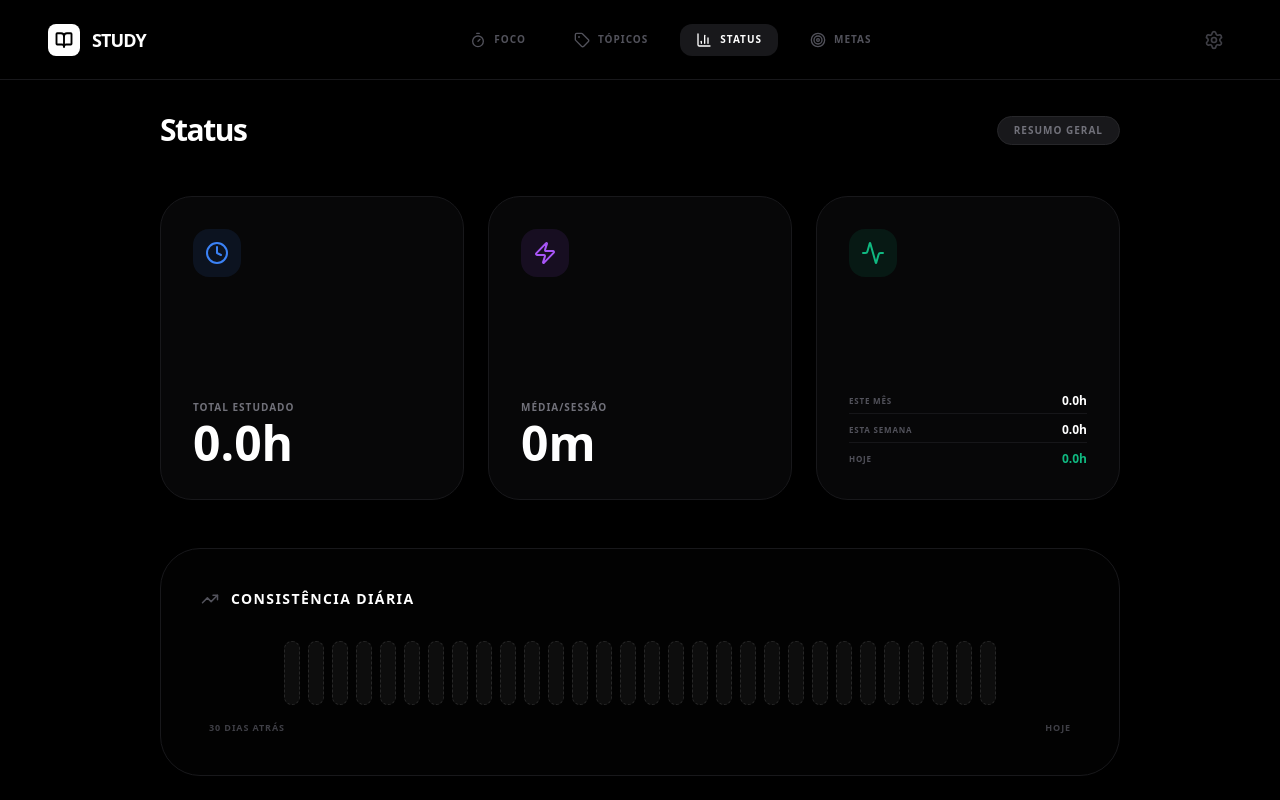
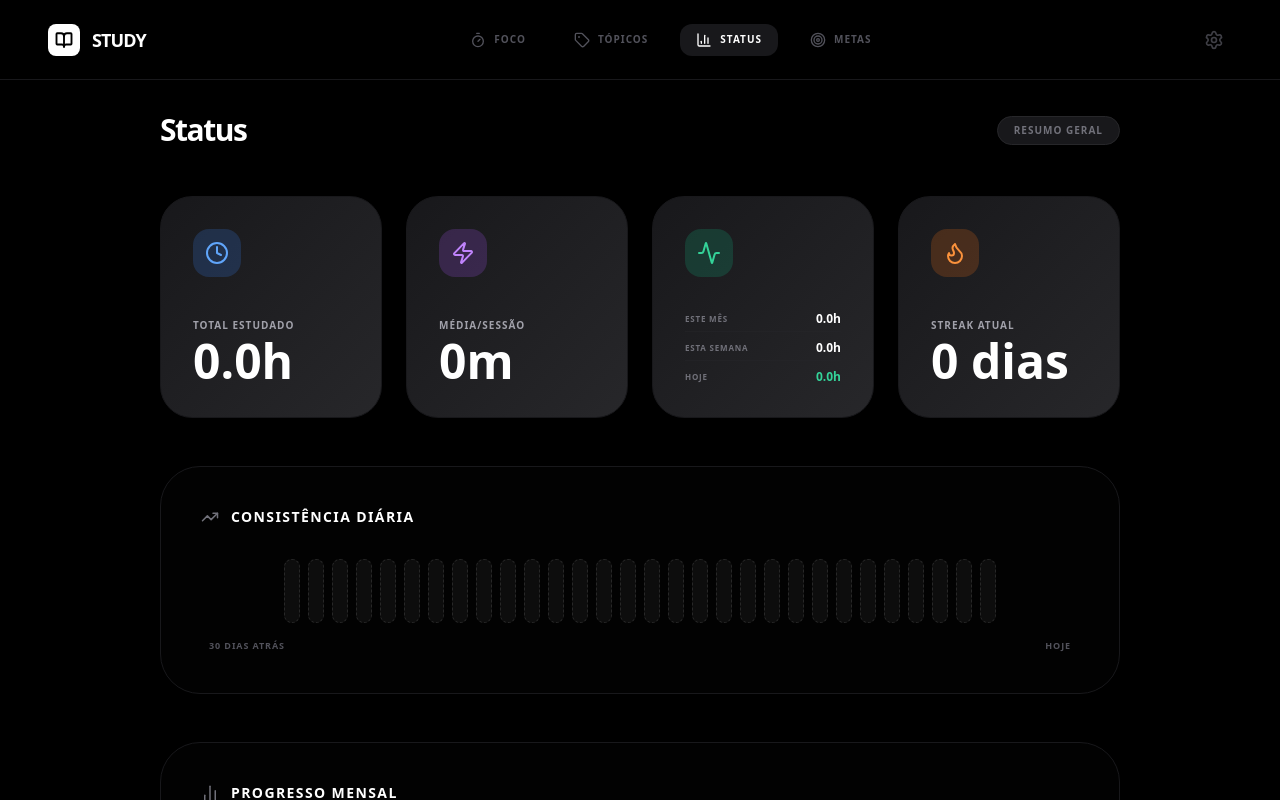
Before and after one commit to M306x/focus-study, a React (Vite) app: page / in a window 1280 px wide. Both pictures are taken after a click on the button "STATUS". Built offline with nearby package versions, Linux system fonts and the light colour scheme.

Commit message:
Update App.jsx
tentativa final

```diff
--- a/src/App.jsx
+++ b/src/App.jsx
@@ -6,7 +6,8 @@ import {
   BarChart3, Activity, CheckCircle2,
   Calendar, Award, Zap, ChevronRight,
   Palette, BellRing, Trash2, Coffee, Brain,
-  BookOpen, Download, Upload, FileJson
+  BookOpen, Download, Upload, FileJson,
+  Flame, BarChart2, ArrowUp, ArrowDown
 } from 'lucide-react';
 
 const SOUND_LIBRARY = [
@@ -25,7 +26,8 @@ export default function App() {
   const [mode, setMode] = useState('focus');
   const [selectedSound, setSelectedSound] = useState(SOUND_LIBRARY[0]);
   const [alarmDuration, setAlarmDuration] = useState(5);
-  const [infiniteAlarm, setInfiniteAlarm] = useState(false); // Novo: Opção para alarme infinito
+  const [infiniteAlarm, setInfiniteAlarm] = useState(false);
+  const [dailyGoalHours, setDailyGoalHours] = useState(7); // Novo: Meta diária em horas
 
   const [topics, setTopics] = useState([]);
   const [history, setHistory] = useState([]);
@@ -35,11 +37,11 @@ export default function App() {
   const [timeLeft, setTimeLeft] = useState(25 * 60);
   const [isRunning, setIsRunning] = useState(false);
   const [endTime, setEndTime] = useState(null);
-  const [isAlarmPlaying, setIsAlarmPlaying] = useState(false); // Novo: Estado para alarme tocando
+  const [isAlarmPlaying, setIsAlarmPlaying] = useState(false);
   const timerRef = useRef(null);
   const audioContextRef = useRef(null);
   const fileInputRef = useRef(null);
-  const alarmPlayingRef = useRef(false); // Novo: Ref para controlar loop do alarme
+  const alarmPlayingRef = useRef(false);
 
   const [modalType, setModalType] = useState(null);
   const [editingTopic, setEditingTopic] = useState(null);
@@ -54,7 +56,8 @@ export default function App() {
         if (data.topics) setTopics(data.topics);
         if (data.history) setHistory(data.history);
         if (data.alarmDuration) setAlarmDuration(data.alarmDuration);
-        if (data.infiniteAlarm) setInfiniteAlarm(data.infiniteAlarm); // Novo
+        if (data.infiniteAlarm) setInfiniteAlarm(data.infiniteAlarm);
+        if (data.dailyGoalHours) setDailyGoalHours(data.dailyGoalHours); // Novo
         if (data.selectedSoundId) {
           const sound = SOUND_LIBRARY.find(s => s.id === data.selectedSoundId);
           if (sound) setSelectedSound(sound);
@@ -71,11 +74,12 @@ export default function App() {
       topics,
       history,
       alarmDuration,
-      infiniteAlarm, // Novo
+      infiniteAlarm,
+      dailyGoalHours, // Novo
       selectedSoundId: selectedSound.id
     };
     localStorage.setItem(STORAGE_KEY, JSON.stringify(dataToSave));
-  }, [topics, history, alarmDuration, infiniteAlarm, selectedSound]);
+  }, [topics, history, alarmDuration, infiniteAlarm, dailyGoalHours, selectedSound]);
 
   // --- RESET SEMANAL AUTOMÁTICO DE weeklyMinutes ---
   useEffect(() => {
@@ -114,7 +118,8 @@ export default function App() {
       topics,
       history,
       alarmDuration,
-      infiniteAlarm, // Novo
+      infiniteAlarm,
+      dailyGoalHours, // Novo
       selectedSoundId: selectedSound.id,
       exportDate: new Date().toISOString()
     };
@@ -142,7 +147,8 @@ export default function App() {
         if (data.topics) setTopics(data.topics);
         if (data.history) setHistory(data.history);
         if (data.alarmDuration) setAlarmDuration(data.alarmDuration);
-        if (data.infiniteAlarm) setInfiniteAlarm(data.infiniteAlarm); // Novo
+        if (data.infiniteAlarm) setInfiniteAlarm(data.infiniteAlarm);
+        if (data.dailyGoalHours) setDailyGoalHours(data.dailyGoalHours); // Novo
         if (data.selectedSoundId) {
           const sound = SOUND_LIBRARY.find(s => s.id === data.selectedSoundId);
           if (sound) setSelectedSound(sound);
@@ -182,14 +188,14 @@ export default function App() {
     return () => clearInterval(timerRef.current);
   }, [isRunning, endTime]);
 
-  const playSound = (soundConfig, isInfinite = false) => {
+  const playSound = (soundConfig, duration) => { // duration pode ser number ou 'infinite'
     initAudio();
     const ctx = audioContextRef.current;
     if (!ctx) return;
 
     alarmPlayingRef.current = true;
     let startTime = ctx.currentTime;
-    const endTime = isInfinite ? Infinity : startTime + alarmDuration;
+    const endTime = duration === 'infinite' ? Infinity : startTime + duration;
 
     const playLoop = (time) => {
       if (!alarmPlayingRef.current || time >= endTime) {
@@ -221,10 +227,10 @@ export default function App() {
   const handleComplete = () => {
     setIsRunning(false);
     setIsAlarmPlaying(true);
-    playSound(selectedSound, infiniteAlarm);
+    playSound(selectedSound, infiniteAlarm ? 'infinite' : alarmDuration);
 
     if (mode === 'focus' && activeTopic) {
-      const spentMin = customTime; // Como completou, adiciona o customTime atual (que é o chunk final)
+      const spentMin = customTime;
       const today = new Date().toISOString().split('T')[0];
 
       const newTopics = topics.map(t =>
@@ -293,7 +299,7 @@ export default function App() {
         setTopics(newTopics);
         setHistory(newHistory);
       }
-      setCustomTime(Math.floor(timeLeft / 60)); // Atualiza customTime para o restante
+      setCustomTime(Math.floor(timeLeft / 60));
     }
   };
 
@@ -352,6 +358,37 @@ export default function App() {
     return days;
   }, [history]);
 
+  const currentStreak = useMemo(() => { // Novo: Cálculo de streak
+    let streak = 0;
+    const goalMins = 60; // Pelo menos 1 hora
+    for (let i = 0; i < calendarData.length; i++) {
+      if (calendarData[i].minutes >= goalMins) {
+        streak++;
+      } else {
+        break;
+      }
+    }
+    return streak;
+  }, [calendarData]);
+
+  const monthlyData = useMemo(() => { // Novo: Dados mensais para últimos 6 meses
+    const months = [];
+    const now = new Date();
+    for (let i = 5; i >= 0; i--) {
+      const monthStart = new Date(now.getFullYear(), now.getMonth() - i, 1);
+      const monthEnd = new Date(now.getFullYear(), now.getMonth() - i + 1, 0);
+      const monthStr = monthStart.toLocaleString('default', { month: 'short', year: '2-digit' });
+      const mins = history.filter(h => {
+        const hDate = new Date(h.date);
+        return hDate >= monthStart && hDate <= monthEnd;
+      }).reduce((acc, curr) => acc + curr.minutes, 0);
+      months.push({ month: monthStr, hours: (mins / 60).toFixed(1) });
+    }
+    return months;
+  }, [history]);
+
+  const maxMonthlyHours = Math.max(...monthlyData.map(m => m.hours), 1);
+
   return (
     <div className={`flex flex-col h-screen transition-colors duration-1000 ${mode === 'break' ? 'bg-zinc-950' : 'bg-black'} text-zinc-400 font-sans overflow-hidden`} onClick={initAudio}>
       <style>{`
@@ -370,6 +407,12 @@ export default function App() {
           position: absolute;
           animation: float 3s infinite linear;
           pointer-events: none;
+        }
+        .gradient-bg {
+          background: linear-gradient(135deg, #18181b 0%, #27272a 100%);
+        }
+        .shadow-glow {
+          box-shadow: 0 4px 20px rgba(0,0,0,0.5);
         }
       `}</style>
 
@@ -499,9 +542,9 @@ export default function App() {
                   onClick={() => {
                     initAudio();
                     if (isRunning) {
-                      handlePause(); // Novo: Trata pausa com registro de tempo parcial
+                      handlePause();
                     } else {
-                      setEndTime(Date.now() + timeLeft * 1000); // Reseta endTime ao resumir para ignorar tempo pausado
+                      setEndTime(Date.now() + timeLeft * 1000);
                     }
                     setIsRunning(!isRunning);
                   }}
@@ -514,7 +557,6 @@ export default function App() {
                 </button>
               </div>
 
-              {/* Novo: Botão para parar alarme se estiver tocando */}
               {isAlarmPlaying && (
                 <button
                   onClick={stopAlarm}
@@ -575,69 +617,84 @@ export default function App() {
                 </div>
               </div>
 
-              <div className="grid grid-cols-1 md:grid-cols-3 gap-6">
-                <div className="bg-zinc-900/30 border border-zinc-900 p-8 rounded-[2rem] flex flex-col justify-between aspect-square">
-                  <div className="w-12 h-12 bg-blue-500/10 rounded-2xl flex items-center justify-center text-blue-500">
+              <div className="grid grid-cols-1 md:grid-cols-4 gap-6">
+                <div className="gradient-bg border border-zinc-900 p-8 rounded-[2rem] flex flex-col justify-between aspect-square shadow-glow">
+                  <div className="w-12 h-12 bg-blue-500/20 rounded-2xl flex items-center justify-center text-blue-400">
                     <Clock size={24} />
                   </div>
                   <div>
-                    <span className="text-[10px] font-bold text-zinc-500 uppercase tracking-widest block mb-1">Total Estudado</span>
+                    <span className="text-[10px] font-bold text-zinc-400 uppercase tracking-widest block mb-1">Total Estudado</span>
                     <h3 className="text-5xl font-bold text-white tabular-nums">{totalHours}h</h3>
                   </div>
                 </div>
 
-                <div className="bg-zinc-900/30 border border-zinc-900 p-8 rounded-[2rem] flex flex-col justify-between aspect-square">
-                  <div className="w-12 h-12 bg-purple-500/10 rounded-2xl flex items-center justify-center text-purple-500">
+                <div className="gradient-bg border border-zinc-900 p-8 rounded-[2rem] flex flex-col justify-between aspect-square shadow-glow">
+                  <div className="w-12 h-12 bg-purple-500/20 rounded-2xl flex items-center justify-center text-purple-400">
                     <Zap size={24} />
                   </div>
                   <div>
-                    <span className="text-[10px] font-bold text-zinc-500 uppercase tracking-widest block mb-1">Média/Sessão</span>
+                    <span className="text-[10px] font-bold text-zinc-400 uppercase tracking-widest block mb-1">Média/Sessão</span>
                     <h3 className="text-5xl font-bold text-white tabular-nums">{avgSession}m</h3>
                   </div>
                 </div>
 
-                <div className="bg-zinc-900/30 border border-zinc-900 p-8 rounded-[2rem] flex flex-col justify-between aspect-square">
-                  <div className="w-12 h-12 bg-emerald-500/10 rounded-2xl flex items-center justify-center text-emerald-500">
+                <div className="gradient-bg border border-zinc-900 p-8 rounded-[2rem] flex flex-col justify-between aspect-square shadow-glow">
+                  <div className="w-12 h-12 bg-emerald-500/20 rounded-2xl flex items-center justify-center text-emerald-400">
                     <Activity size={24} />
                   </div>
                   <div className="space-y-2">
                     <div className="flex justify-between items-center border-b border-zinc-800/50 pb-1">
-                      <span className="text-[8px] font-bold text-zinc-600 uppercase tracking-widest">Este Mês</span>
+                      <span className="text-[8px] font-bold text-zinc-500 uppercase tracking-widest">Este Mês</span>
                       <span className="text-xs font-bold text-white">{statsByPeriod.month}h</span>
                     </div>
                     <div className="flex justify-between items-center border-b border-zinc-800/50 pb-1">
-                      <span className="text-[8px] font-bold text-zinc-600 uppercase tracking-widest">Esta Semana</span>
+                      <span className="text-[8px] font-bold text-zinc-500 uppercase tracking-widest">Esta Semana</span>
                       <span className="text-xs font-bold text-white">{statsByPeriod.week}h</span>
                     </div>
                     <div className="flex justify-between items-center">
-                      <span className="text-[8px] font-bold text-zinc-600 uppercase tracking-widest">Hoje</span>
-                      <span className="text-xs font-bold text-emerald-500">{statsByPeriod.day}h</span>
+                      <span className="text-[8px] font-bold text-zinc-500 uppercase tracking-widest">Hoje</span>
+                      <span className="text-xs font-bold text-emerald-400">{statsByPeriod.day}h</span>
                     </div>
+                  </div>
+                </div>
+
+                <div className="gradient-bg border border-zinc-900 p-8 rounded-[2rem] flex flex-col justify-between aspect-square shadow-glow">
+                  <div className="w-12 h-12 bg-orange-500/20 rounded-2xl flex items-center justify-center text-orange-400">
+                    <Flame size={24} />
+                  </div>
+                  <div>
+                    <span className="text-[10px] font-bold text-zinc-400 uppercase tracking-widest block mb-1">Streak Atual</span>
+                    <h3 className="text-5xl font-bold text-white tabular-nums">{currentStreak} dias</h3>
                   </div>
                 </div>
               </div>
 
-              <div className="bg-zinc-900/10 border border-zinc-900 rounded-[2.5rem] p-10">
+              <div className="bg-zinc-900/10 border border-zinc-900 rounded-[2.5rem] p-10 shadow-glow">
                 <div className="flex justify-between items-center mb-8">
                   <h3 className="text-white font-bold text-sm uppercase tracking-widest flex items-center gap-3">
-                    <TrendingUp size={18} className="text-zinc-600" /> Consistência Diária
+                    <TrendingUp size={18} className="text-zinc-500" /> Consistência Diária
                   </h3>
                 </div>
                 <div className="flex gap-2 justify-center">
                   {calendarData.map((day, i) => {
                     const hasStudy = day.minutes > 0;
-                    let intensity;
+                    const goalMins = dailyGoalHours * 60;
+                    let intensity = 0.04;
+                    let baseColor = '16, 185, 129'; // Verde
 
-                    if (!hasStudy) {
-                      intensity = 0.04; // quase invisível para dias sem estudo
-                    } else if (day.minutes <= 15) {
-                      intensity = 0.15; // muito claro para sessões curtas
-                    } else if (day.minutes <= 45) {
-                      intensity = 0.4;
-                    } else if (day.minutes <= 90) {
-                      intensity = 0.7;
-                    } else {
-                      intensity = 0.95;
+                    if (hasStudy) {
+                      if (day.minutes <= 15) intensity = 0.15;
+                      else if (day.minutes <= 45) intensity = 0.4;
+                      else if (day.minutes <= 90) intensity = 0.7;
+                      else intensity = 0.95;
+
+                      if (goalMins > 0) {
+                        const progress = Math.min(day.minutes / goalMins, 1);
+                        intensity = progress * 0.95;
+                        if (day.minutes >= goalMins) {
+                          baseColor = '168, 85, 247'; // Roxo
+                        }
+                      }
                     }
 
                     return (
@@ -646,23 +703,55 @@ export default function App() {
                         title={`${day.date}: ${day.minutes} min`}
                         className="w-4 h-16 rounded-full transition-all hover:scale-y-110"
                         style={{
-                          backgroundColor: hasStudy ? `rgba(16, 185, 129, ${intensity})` : 'rgba(100, 100, 100, 0.12)',
+                          backgroundColor: hasStudy ? `rgba(${baseColor}, ${intensity})` : 'rgba(100, 100, 100, 0.12)',
                           border: !hasStudy ? '1px dashed rgba(100,100,100,0.3)' : 'none'
                         }}
                       />
                     );
                   })}
                 </div>
-                <div className="flex justify-between mt-4 px-2 text-[9px] font-bold text-zinc-700 uppercase tracking-widest">
+                <div className="flex justify-between mt-4 px-2 text-[9px] font-bold text-zinc-600 uppercase tracking-widest">
                   <span>30 dias atrás</span>
                   <span>Hoje</span>
                 </div>
               </div>
 
-              <div className="bg-zinc-900/10 border border-zinc-900 rounded-[2.5rem] p-10">
+              <div className="bg-zinc-900/10 border border-zinc-900 rounded-[2.5rem] p-10 shadow-glow">
                 <div className="flex justify-between items-center mb-12">
                   <h3 className="text-white font-bold text-sm uppercase tracking-widest flex items-center gap-3">
-                    <BarChart3 size={18} className="text-zinc-600" /> Horas por Tópico
+                    <BarChart2 size={18} className="text-zinc-500" /> Progresso Mensal
+                  </h3>
+                </div>
+                <div className="flex items-end justify-between h-48 gap-4 px-4">
+                  {monthlyData.map((m, i) => {
+                    const height = (m.hours / maxMonthlyHours) * 100;
+                    const prevHours = i < monthlyData.length - 1 ? monthlyData[i + 1].hours : m.hours;
+                    const diff = m.hours - prevHours;
+                    const trendColor = diff > 0 ? 'text-emerald-400' : diff < 0 ? 'text-red-400' : 'text-zinc-400';
+                    const trendIcon = diff > 0 ? ArrowUp : diff < 0 ? ArrowDown : null;
+
+                    return (
+                      <div key={i} className="flex-1 flex flex-col items-center group">
+                        <div className="relative w-full flex justify-center flex-1">
+                          <div
+                            className="absolute bottom-0 w-8 rounded-full transition-all duration-1000 group-hover:opacity-80"
+                            style={{ height: `${height}%`, background: 'linear-gradient(to top, #10B981, #3B82F6)', boxShadow: `0 0 40px -10px rgba(16,185,129,0.3)` }}
+                          />
+                        </div>
+                        <div className="mt-2 flex items-center gap-1">
+                          <span className="text-[8px] font-bold uppercase tracking-tighter text-zinc-500 group-hover:text-white transition-colors">{m.month}</span>
+                          {trendIcon && <trendIcon size={10} className={trendColor} />}
+                        </div>
+                      </div>
+                    );
+                  })}
+                </div>
+              </div>
+
+              <div className="bg-zinc-900/10 border border-zinc-900 rounded-[2.5rem] p-10 shadow-glow">
+                <div className="flex justify-between items-center mb-12">
+                  <h3 className="text-white font-bold text-sm uppercase tracking-widest flex items-center gap-3">
+                    <BarChart3 size={18} className="text-zinc-500" /> Horas por Tópico
                   </h3>
                 </div>
                 <div className="flex items-end justify-between h-48 gap-4 px-4">
@@ -679,7 +768,7 @@ export default function App() {
                                style={{ height: `${height}%`, backgroundColor: t.color, boxShadow: `0 0 40px -10px ${t.color}44` }}
                              />
                           </div>
-                          <span className="mt-4 text-[8px] font-bold uppercase tracking-tighter text-zinc-600 group-hover:text-white transition-colors">{t.name}</span>
+                          <span className="mt-4 text-[8px] font-bold uppercase tracking-tighter text-zinc-500 group-hover:text-white transition-colors">{t.name}</span>
                         </div>
                       );
                     })
@@ -802,7 +891,7 @@ export default function App() {
                   {SOUND_LIBRARY.map(sound => (
                     <button
                       key={sound.id}
-                      onClick={() => { setSelectedSound(sound); playSound(sound, 2); }}
+                      onClick={() => { setSelectedSound(sound); playSound(sound, 2); }} // Sempre 2s para amostra
                       className={`flex items-center justify-between p-5 rounded-2xl border transition-all ${selectedSound.id === sound.id ? 'bg-zinc-900 border-zinc-600 text-white shadow-xl' : 'bg-transparent border-zinc-900 text-zinc-700 hover:border-zinc-800'}`}
                     >
                       <span className="text-[10px] font-bold uppercase tracking-widest">{sound.name}</span>
@@ -833,7 +922,6 @@ export default function App() {
                 </div>
               </section>
 
-              {/* Novo: Toggle para alarme infinito */}
               <section>
                 <h2 className="text-white font-bold uppercase text-[10px] tracking-widest mb-6 flex items-center gap-2">
                   <BellRing size={16} /> Alarme Contínuo
@@ -849,6 +937,29 @@ export default function App() {
                   >
                     <div className={`w-4 h-4 bg-white rounded-full transition-transform ${infiniteAlarm ? 'translate-x-6' : 'translate-x-0'}`} />
                   </button>
+                </div>
+              </section>
+
+              {/* Novo: Meta Diária */}
+              <section>
+                <h2 className="text-white font-bold uppercase text-[10px] tracking-widest mb-6 flex items-center gap-2">
+                  <Target size={16} /> Meta Diária
+                </h2>
+                <div className="bg-zinc-900/40 p-6 rounded-2xl border border-zinc-900 flex items-center justify-between">
+                  <div className="flex flex-col">
+                    <span className="text-white text-xs font-bold uppercase tracking-widest">Horas por Dia</span>
+                    <span className="text-zinc-600 text-[9px] font-bold uppercase">Defina 0 para desativar</span>
+                  </div>
+                  <input
+                    type="number"
+                    value={dailyGoalHours}
+                    min={0}
+                    onChange={(e) => {
+                      const val = Math.max(0, parseInt(e.target.value) || 0);
+                      setDailyGoalHours(val);
+                    }}
+                    className="bg-black border border-zinc-800 rounded-xl px-4 py-2 w-20 text-center text-white font-bold outline-none"
+                  />
                 </div>
               </section>
 
```
